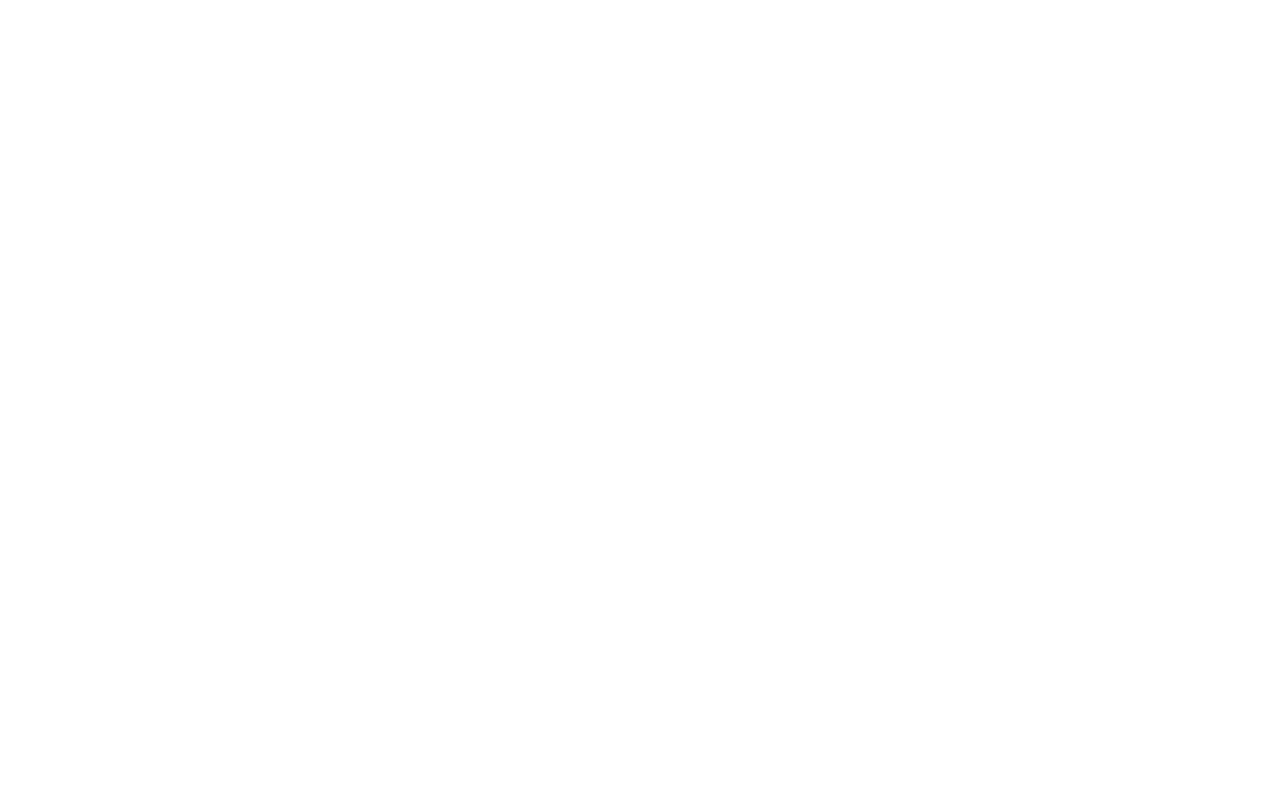
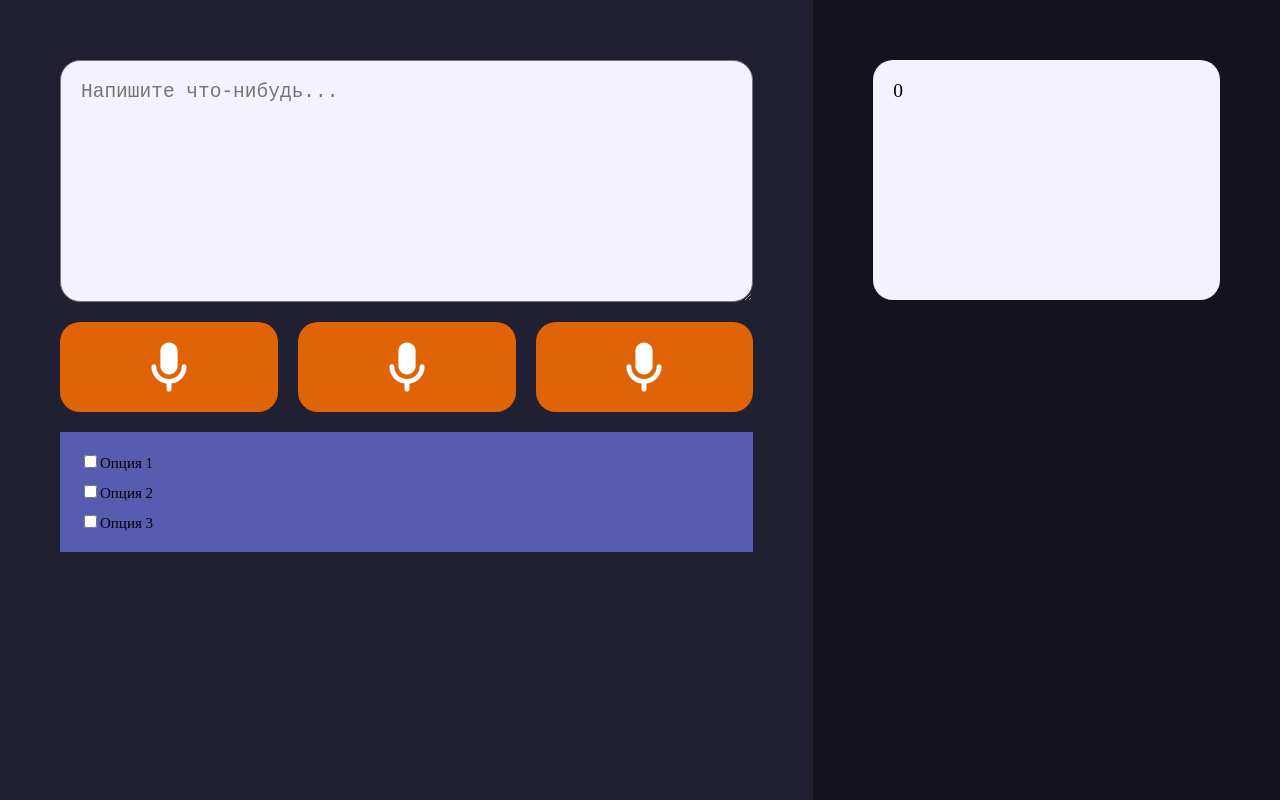
Before and after one commit to NorthFormat/front-end, a React (Create React App) app in the folder get-better-ai/: page / in a window 1280 px wide. Before the commit this address had no page. Built offline with nearby package versions, Linux system fonts and the light colour scheme.

Commit message:
Components addition

```diff
--- a/get-better-ai/package.json
+++ b/get-better-ai/package.json
@@ -10,6 +10,7 @@
     "react-dom": "^18.2.0",
     "react-router-dom": "^6.16.0",
     "react-scripts": "5.0.1",
+    "react-speech-recognition": "^3.10.0",
     "web-vitals": "^2.1.4"
   },
   "scripts": {
--- a/get-better-ai/src/App.js
+++ b/get-better-ai/src/App.js
@@ -1,9 +1,11 @@
-import { BrowserRouter, Route, Routes } from "react-router-dom";
+import React from 'react';
+import { BrowserRouter, Route, Routes } from 'react-router-dom';
+import FormatterPage from './pages/FormatterPage'; // Путь к файлу FormatterPage.js
 
 function App() {
   return (
       <Routes>
-
+        <Route path="/" element={<FormatterPage />} />
       </Routes>
   );
 }
--- /dev/null
+++ b/get-better-ai/src/components/BasicButton.jsx
@@ -0,0 +1,11 @@
+import React from 'react';
+
+function BasicButton({ imageSource, onClick }) {
+  return (
+    <button className='basic-button' onClick={onClick}>
+      <img src={imageSource} alt="Button" />
+    </button>
+  );
+}
+
+export default BasicButton;
--- /dev/null
+++ b/get-better-ai/src/components/Filter.jsx
@@ -0,0 +1,22 @@
+import React, { Component } from 'react'
+
+function Filter() {
+    return (
+        <div className='filter'>
+        <label for="checkbox1">
+          <input type="checkbox" id="checkbox1" name="checkbox1" value="option1" />
+          Опция 1
+        </label>
+        <label for="checkbox2">
+          <input type="checkbox" id="checkbox2" name="checkbox2" value="option2" />
+          Опция 2
+        </label>
+        <label for="checkbox3">
+          <input type="checkbox" id="checkbox3" name="checkbox3" value="option3" />
+          Опция 3
+        </label>
+      </div>
+    )
+}
+
+export default Filter;
--- /dev/null
+++ b/get-better-ai/src/components/InputSelector.jsx
@@ -0,0 +1,15 @@
+import React from 'react';
+import BasicButton from '../components/BasicButton';
+import MicPic from '../assets/images/svg/mic.svg';
+
+function InputSelector() {
+  return (
+    <div className='input-selector'>
+      <BasicButton imageSource={MicPic} />
+      <BasicButton imageSource={MicPic} />
+      <BasicButton imageSource={MicPic} />
+    </div>
+  );
+}
+
+export default InputSelector;
--- /dev/null
+++ b/get-better-ai/src/components/ResultField.jsx
@@ -0,0 +1,13 @@
+import React, { useState } from 'react'
+
+function ResultField() {
+    const [result, setResult] = useState(0);
+
+    return (
+        <div className='text-field'>
+            { result }
+        </div>
+    )
+}
+
+export default ResultField;
--- /dev/null
+++ b/get-better-ai/src/components/TextField.jsx
@@ -0,0 +1,9 @@
+import React, { Component } from 'react'
+
+function TextField(){
+    return (
+        <textarea className='text-field' type="text" placeholder='Напишите что-нибудь...'/>
+    )
+}
+
+export default TextField;
--- /dev/null
+++ b/get-better-ai/src/css/css-reset.css
@@ -0,0 +1,43 @@
+html, body, div, span, applet, object, iframe,
+h1, h2, h3, h4, h5, h6, p, blockquote, pre,
+a, abbr, acronym, address, big, cite, code,
+del, dfn, em, img, ins, kbd, q, s, samp,
+small, strike, strong, sub, sup, tt, var,
+b, u, i, center,
+dl, dt, dd, ol, ul, li,
+fieldset, form, label, legend,
+table, caption, tbody, tfoot, thead, tr, th, td,
+article, aside, canvas, details, embed,
+figure, figcaption, footer, header, hgroup,
+menu, nav, output, ruby, section, summary,
+time, mark, audio, video {
+	margin: 0;
+	padding: 0;
+	border: 0;
+	font-size: 100%;
+	font: inherit;
+	vertical-align: baseline;
+}
+/* HTML5 display-role reset for older browsers */
+article, aside, details, figcaption, figure,
+footer, header, hgroup, menu, nav, section {
+	display: block;
+}
+body {
+	line-height: 1;
+}
+ol, ul {
+	list-style: none;
+}
+blockquote, q {
+	quotes: none;
+}
+blockquote:before, blockquote:after,
+q:before, q:after {
+	content: '';
+	content: none;
+}
+table {
+	border-collapse: collapse;
+	border-spacing: 0;
+}
--- /dev/null
+++ b/get-better-ai/src/css/dark-theme.css
@@ -0,0 +1,91 @@
+html, body{
+    margin: 0px;
+    height: 100%;
+    background: #13121D
+}
+
+html{
+    font-size: 15px;
+}
+
+#root{
+    height: 100%;
+}
+
+.split-container {
+    display: flex;
+    width: 100%;
+    height: 100%;
+}
+
+.half {
+    flex: 1;
+    transition: flex-grow 0.3s;
+    padding: 60px;
+    gap: 20px;
+
+    display: flex;
+    flex-direction: column;
+
+    transition: 0.3s ease;
+}
+
+.half:hover {
+    flex-grow: 2;
+    background: #211F32;
+}
+
+.basic-button{
+    height: 100%;
+    width:100%;
+    padding: 20px;
+    background: #E16308;
+    border-radius: 20px;
+    border: none;
+
+    transition: 0.3s ease;
+}
+
+.basic-button:hover{
+    background-color: #ff8731;
+}
+
+.main-button{
+
+}
+
+button img{
+    max-height: 100%;
+}
+
+.text-field{
+    height: 200px;
+    border-radius: 20px;
+    background: #F5F2FF;
+    padding: 20px;
+
+    display: flex;
+    align-items: flex-start;
+    vertical-align: top;
+
+    font-size: 1.3rem;
+}
+
+.input-selector{
+    height: 90px;
+    gap: 20px;
+
+    display: flex;
+}
+
+.filter{
+    background: #565caf;
+    padding: 20px;
+    display: flex;
+    flex-direction: column;
+    gap: 10px;
+}
+
+.result-actions{
+
+}
--- /dev/null
+++ b/get-better-ai/src/pages/FormatterPage.jsx
@@ -0,0 +1,26 @@
+import React, { Component } from 'react';
+import TextField from '../components/TextField';
+import ResultField from '../components/ResultField';
+import InputSelector from '../components/InputSelector';
+import Filter from '../components/Filter';
+//import '../css/css-reset.css'
+import '../css/dark-theme.css';
+
+
+function FormatterPage() {
+  return (
+    <div className='split-container'>
+      <div className='half'>
+        <TextField />
+        <InputSelector />
+        <Filter />
+      </div>
+
+      <div className='half'>
+        <ResultField />
+      </div>
+    </div>
+  );
+}
+
+export default FormatterPage;
```
Also changed, not shown: get-better-ai/src/components/ConvertButton.jsx (added, +11 -0 lines), get-better-ai/src/assets/images/svg/mic.svg (added), 1 other file (tests, documents, lock files or other folders).
